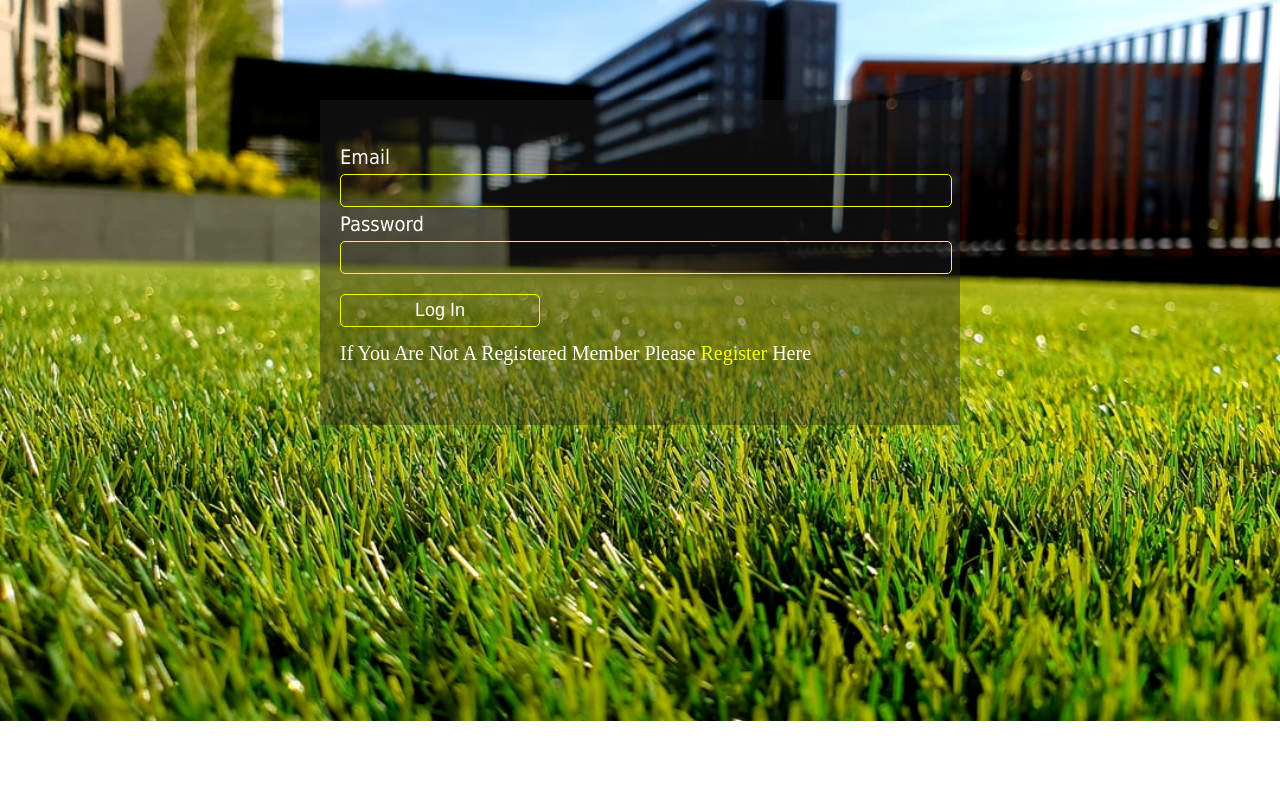
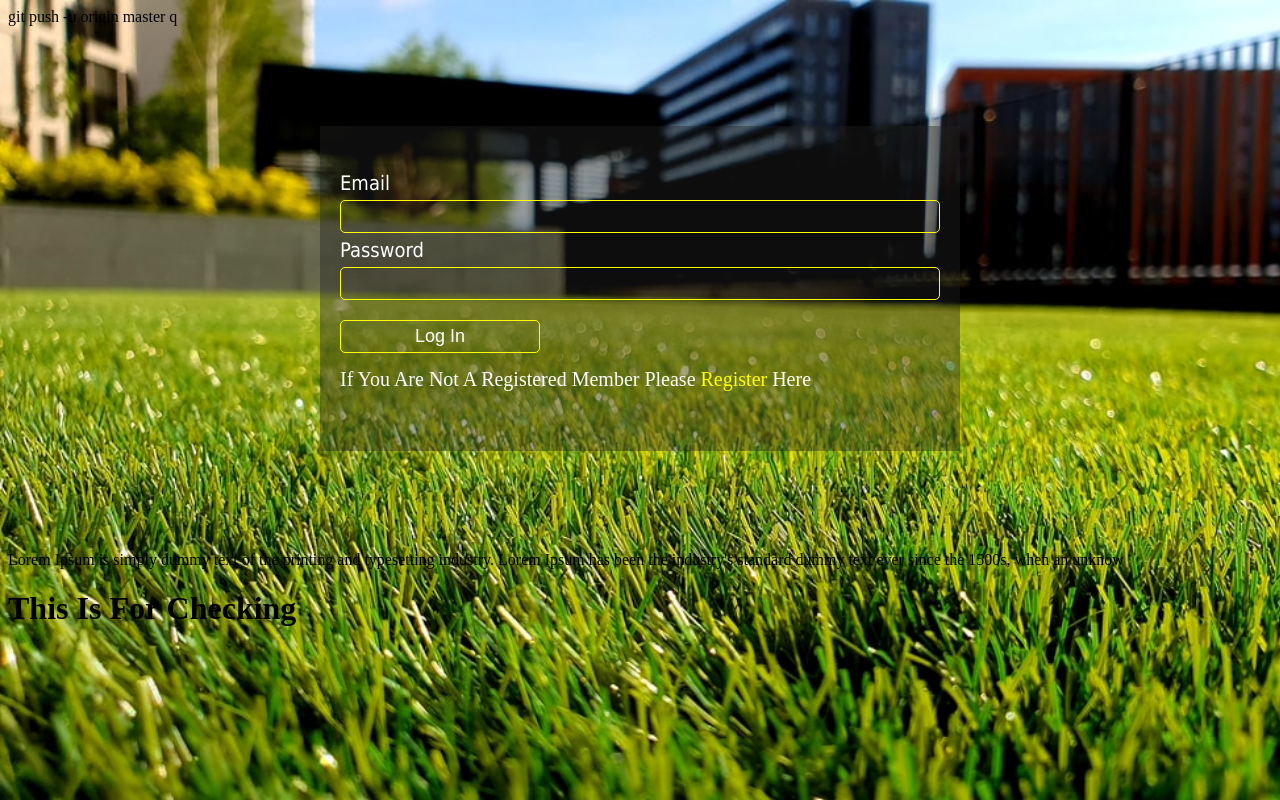
Before and after one commit to masumjia700/design-codes, a plain HTML site: page login.html in a window 1280 px wide. Drawn offline with Linux system fonts and the light colour scheme.

Commit message:
that's for a trail

```diff
--- a/login.html
+++ b/login.html
@@ -1,9 +1,9 @@
-<!DOCTYPE HTML>
+git push -u origin master<!DOCTYPE HTML>
 <html lang="en-US">
 <head>
 	<meta charset="UTF-8">
 	<title>Registration  Form</title>
-	<link rel="stylesheet" type="text/css" href="style.css" media="all" />
+	<link rel="stylesheet" type="text/css" href="style.css" media="all" />q
 </head>
 <body>
 
@@ -20,7 +20,10 @@
 
 	</div>
 
-
+	<div>
+		<p>Lorem Ipsum is simply dummy text of the printing and typesetting industry. Lorem Ipsum has been the industry's standard dummy text ever since the 1500s, when an unknow</p>
+		<h1>This Is For Checking </h1>
+	</div>
 
 
 
```
